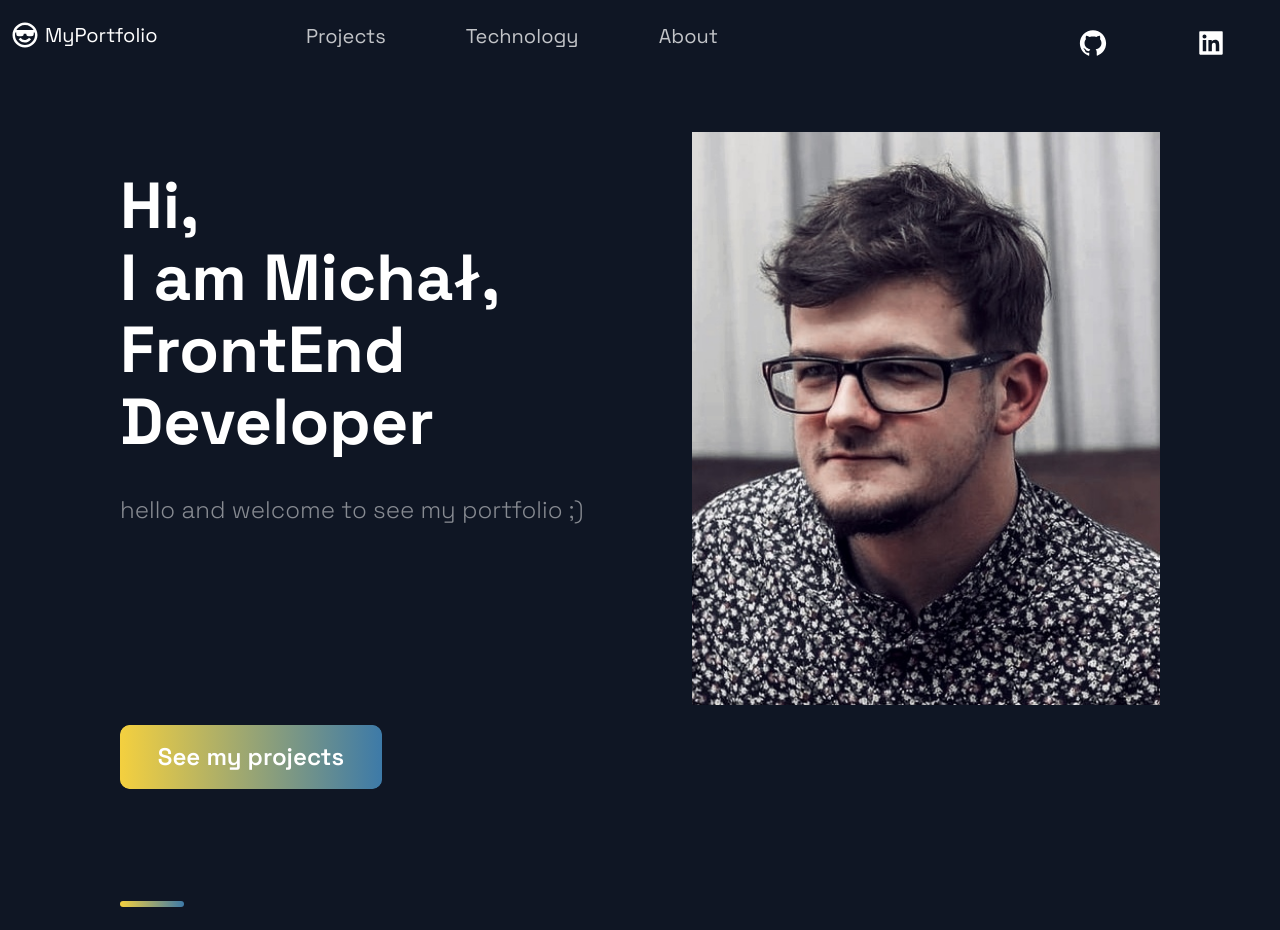
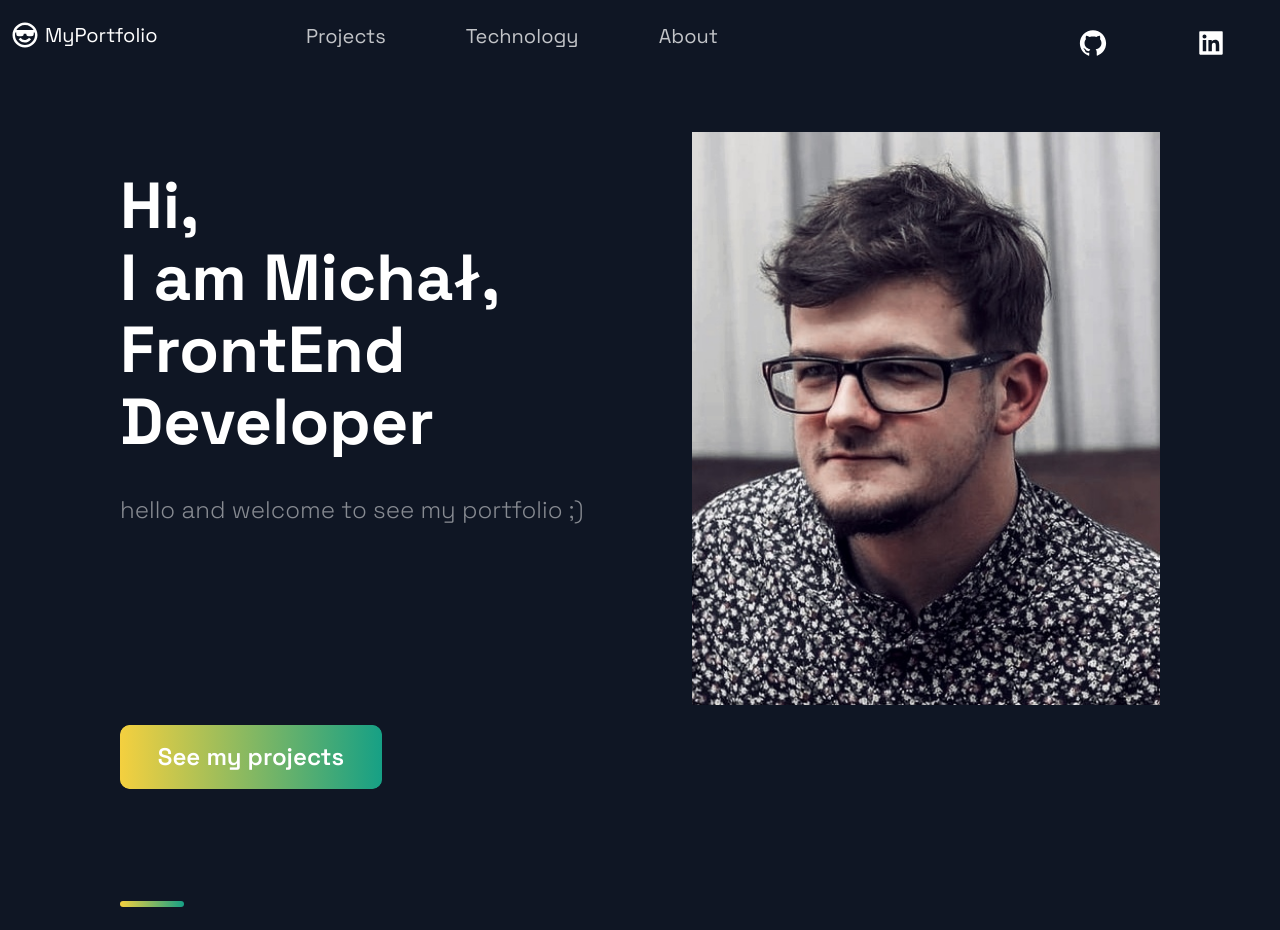
Before and after one commit to yougonnagetyours/my-developer-portfolio, a Next.js app: page / in a window 1280 px wide. Shown: the top 930 px of the page. Built offline with nearby package versions, Linux system fonts and the light colour scheme.

Commit message:
return to previous styles

```diff
--- a/src/styles/GlobalComponents/index.js
+++ b/src/styles/GlobalComponents/index.js
@@ -84,8 +84,8 @@ export const SectionDivider = styled.div`
   border-radius: 10px;
   background-color: #fff;
   background: ${(props) => props.colorAlt ?
-    'linear-gradient(270deg, #3D7AA8 0%, #F4D03F 100%)' :
-    'linear-gradient(270deg, #3D7AA8 0%, #F4D03F 100%)'};
+    'linear-gradient(270deg, #16A085 0%, #F4D03F 100%)' :
+    'linear-gradient(270deg, #16A085 0%, #F4D03F 100%)'};
 
     margin: ${(props) => props.divider ? "4rem 0" : "" };
 
@@ -179,7 +179,7 @@ export const ButtonBack = styled.div`
   justify-content: center;
   margin: ${({ alt, form }) => (alt || form) ? '0' : '0 0 80px'};
   color: #fff;
-  background: ${({ alt }) => alt ? 'linear-gradient(270deg, #3D7AA8 0%, #F4D03F  100%)' : 'linear-gradient(270deg, #3D7AA8 0%, #F4D03F  100%)'};
+  background: ${({ alt }) => alt ? 'linear-gradient(270deg, #16A085 0%, #F4D03F  100%)' : 'linear-gradient(270deg, #16A085 0%, #F4D03F  100%)'};
   cursor: pointer;
   transition: 0.5s ease;
   position: relative;
@@ -211,7 +211,7 @@ export const ButtonFront = styled.button`
   left: 0;
   width: 100%;
   height: 100%;
-  background: ${({ alt }) => alt ? 'linear-gradient(270deg, #3D7AA8 0%, #F4D03F  100%)' : 'linear-gradient(270deg, #3D7AA8 0%, #F4D03F  100%)'};
+  background: ${({ alt }) => alt ? 'linear-gradient(270deg, #16A085 0%, #F4D03F  100%)' : 'linear-gradient(270deg, #16A085 0%, #F4D03F  100%)'};
   opacity: ${({ disabled }) => disabled ? '.5' : '1'};
   transition: .4s ease;
   font-size: ${({ alt }) => alt ? '20px' : '24px'};
```
